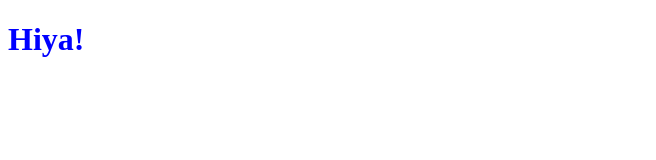
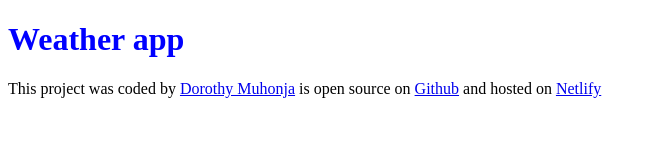
Before and after one commit to dorothymuhonja/jujustu-kaisen-themed-weather-app, a plain HTML site: page index.html in a window 1280 px wide. Shown: the whole page, without its empty margins (0-656 px from the left). Drawn offline with Linux system fonts and the light colour scheme.

Commit message:
add footer content

```diff
--- a/index.html
+++ b/index.html
@@ -7,7 +7,9 @@
     <title>Jujustu Kaisen theme weather app</title>
 </head>
 <body>
-    <h1>Hiya!</h1>
+    <h1>Weather app</h1>
+
+    <footer>This project was coded by <a href="https://github.com/dorothymuhonja" target="_blank">Dorothy Muhonja</a> is open source on <a href="https://github.com/dorothymuhonja/jujustu-kaisen-themed-weather-app" target="_blank">Github</a> and hosted on <a href="https://jujustu-kaisen-themed-weather-app.netlify.app/" target="_blank">Netlify</a></footer>
 
     <script src="src/index.js"></script>
 </body>
```
Also changed, not shown: img/jjk.jpg (added).
